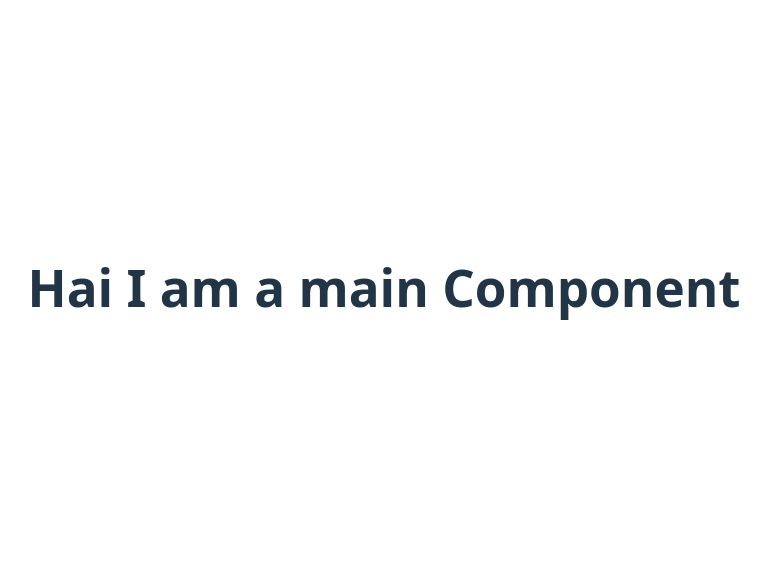
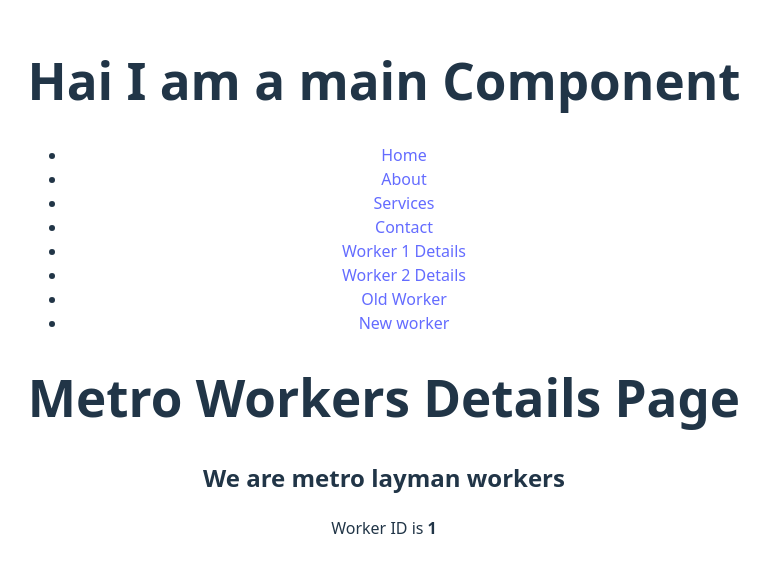
Before and after one commit to haamid122/React_Besant_6Pm, a React (Vite) app in the folder my-app/: page /metroworkers/1 in a window 1280 px wide. Shown: the part 113-686 px from the top of the page, without its empty margins (256-1026 px from the left). Built offline with nearby package versions, Linux system fonts and the light colour scheme.

Commit message:
11-02-2026 6pm commit

```diff
--- a/my-app/src/App.jsx
+++ b/my-app/src/App.jsx
@@ -8,11 +8,14 @@ import IplDashboard from './components/IplDashboard.jsx'
 import List from './components/List.jsx'
 import Timer from './components/Timer.jsx'
 import MyForm from './components/MyForm.jsx'
-import { BrowserRouter, Routes, Route} from 'react-router-dom';
+import { BrowserRouter, Routes, Route, Link} from 'react-router-dom';
 import Home from './components/Home.jsx'
 import About from './components/About.jsx'
 import Services from './components/Services.jsx'
 import Contact from './components/Contact.jsx'
+import MetroWorkers from './components/MetroWorkers.jsx'
+import OldEmployeeData from './components/OldEmployeeData.jsx'
+import NewEmployeesData from './components/NewEmployeesData.jsx'
 
 function App() {
 
@@ -26,12 +29,31 @@ function App() {
          {/* <Timer/> */}
          {/* <MyForm/> */}
 
+
+
           <BrowserRouter>
+          <ul>
+          <li><Link to='/'>Home</Link></li>
+          <li><Link to='/about'>About</Link></li>
+          <li><Link to='/services'>Services</Link></li>
+          <li><Link  to='/contact'>Contact</Link></li>
+          <li><Link  to='/metroworkers/1'>Worker 1 Details</Link></li>
+          <li><Link  to='/metroworkers/2'>Worker 2 Details</Link></li>
+          <li><Link  to='/employees/oldemployees'>Old Worker</Link></li>
+          <li><Link  to='/employees/newemployees'>New worker</Link></li>
+         </ul>
               <Routes>
                 <Route path='/' element={<Home/>} />
                 <Route path='/about' element={<About/>} />
                 <Route path='/services' element={<Services/>} />
                 <Route path='/contact' element={<Contact/>} />
+                <Route path='/metroworkers/:id' element={<MetroWorkers/>} />
+                <Route path='/employees'>
+                <Route path='oldemployees' element={<OldEmployeeData/>} />
+                <Route path='newemployees' element={<NewEmployeesData/>} />
+                </Route>
+
+
               </Routes>
           </BrowserRouter>
 
--- /dev/null
+++ b/my-app/src/components/MetroWorkers.jsx
@@ -0,0 +1,15 @@
+import React from 'react'
+import { useParams } from 'react-router-dom'
+
+function MetroWorkers() {
+    const {id} = useParams();
+  return (
+    <>
+      <h1>Metro Workers Details Page</h1>
+      <h2>We are metro layman workers</h2>
+      <p>Worker ID is <b>{id}</b></p>
+    </>
+  )
+}
+
+export default MetroWorkers
--- /dev/null
+++ b/my-app/src/components/NewEmployeesData.jsx
@@ -0,0 +1,11 @@
+import React from 'react'
+
+function NewEmployeesData() {
+  return (
+    <>
+       <h1>NewEmployeesData</h1>
+    </>
+  )
+}
+
+export default NewEmployeesData
--- /dev/null
+++ b/my-app/src/components/OldEmployeeData.jsx
@@ -0,0 +1,11 @@
+import React from 'react'
+
+function OldEmployeeData() {
+  return (
+    <>
+        <h1>Old Employees Data</h1>
+    </>
+  )
+}
+
+export default OldEmployeeData
```
Also changed, not shown: 1 other file (tests, documents, lock files or other folders).
